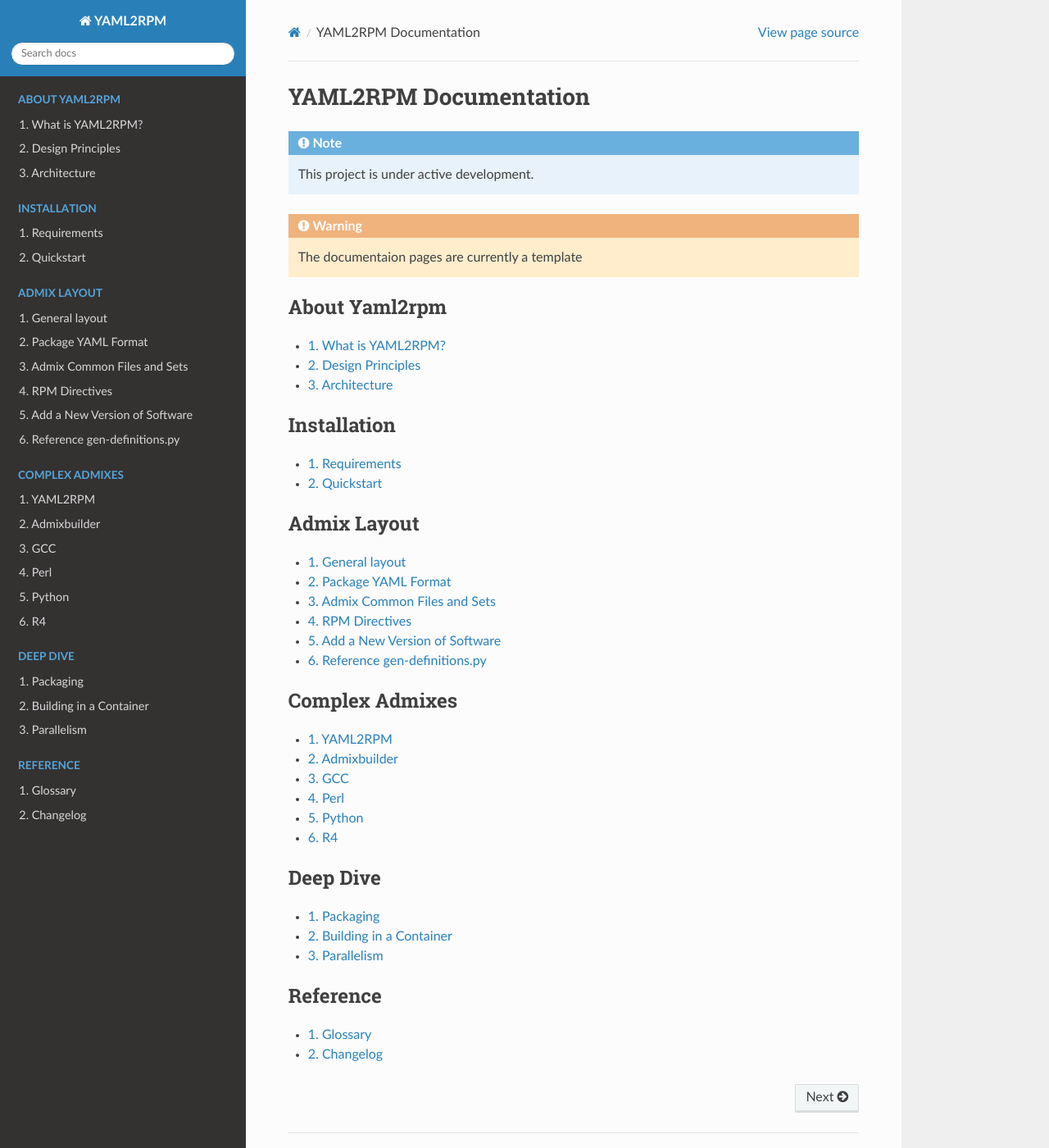
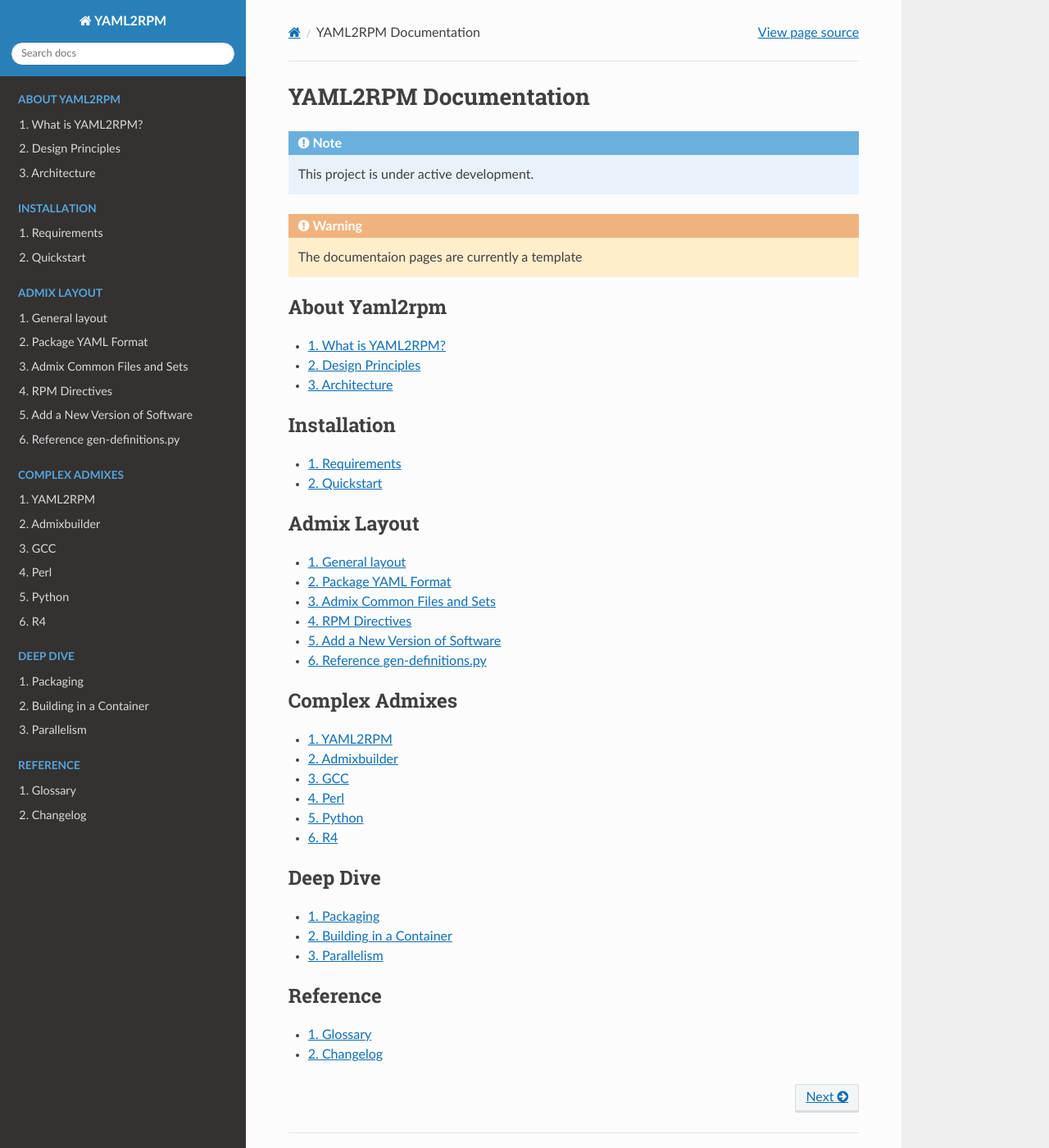
Before and after one commit to RCIC-UCI-Public/yaml2rpm-docs, a Sphinx documentation site: the page built from docs/source/index.rst, in a window 1280 px wide and 1400 px high. Shown: the whole window at 82% size. Built offline with Sphinx 7.4.7 and the Read the Docs theme 3.1.0, drawn with Linux system fonts in a browser that asks for light colours.

Commit message:
fix missing end bracket. add underline decoration for all body links.

```diff
--- a/docs/source/_static/css/yaml2rpm.css
+++ b/docs/source/_static/css/yaml2rpm.css
@@ -40,6 +40,7 @@
     color: #0061FF !important;
     /* background-color: #ffffff !important;  white background */
     /*border: 1px solid #e1e4e5 !important; */
+}
 
 /* for text */
 .underline {
@@ -59,3 +60,24 @@
 /* add a bit of padding after the image. Otherwise
    regular text is too close to the image bottom */
 img.addpadding {padding: 0.5em;}
+
+
+/* ==================== */
+/* ==== body links ==== */
+/* ==================== */
+
+/* all body links, not in the sidebar */
+.rst-content a {
+    color: var(--bluelight) !important;
+    text-decoration: underline !important;
+}
+
+/* hover state for body links */
+.rst-content a:hover {
+    color: #0000FF !important;
+}
+
+/* for every link hover in the documentation */
+a:hover {
+    text-decoration: underline; /* Optional: adds an underline on hover */
+}
```
